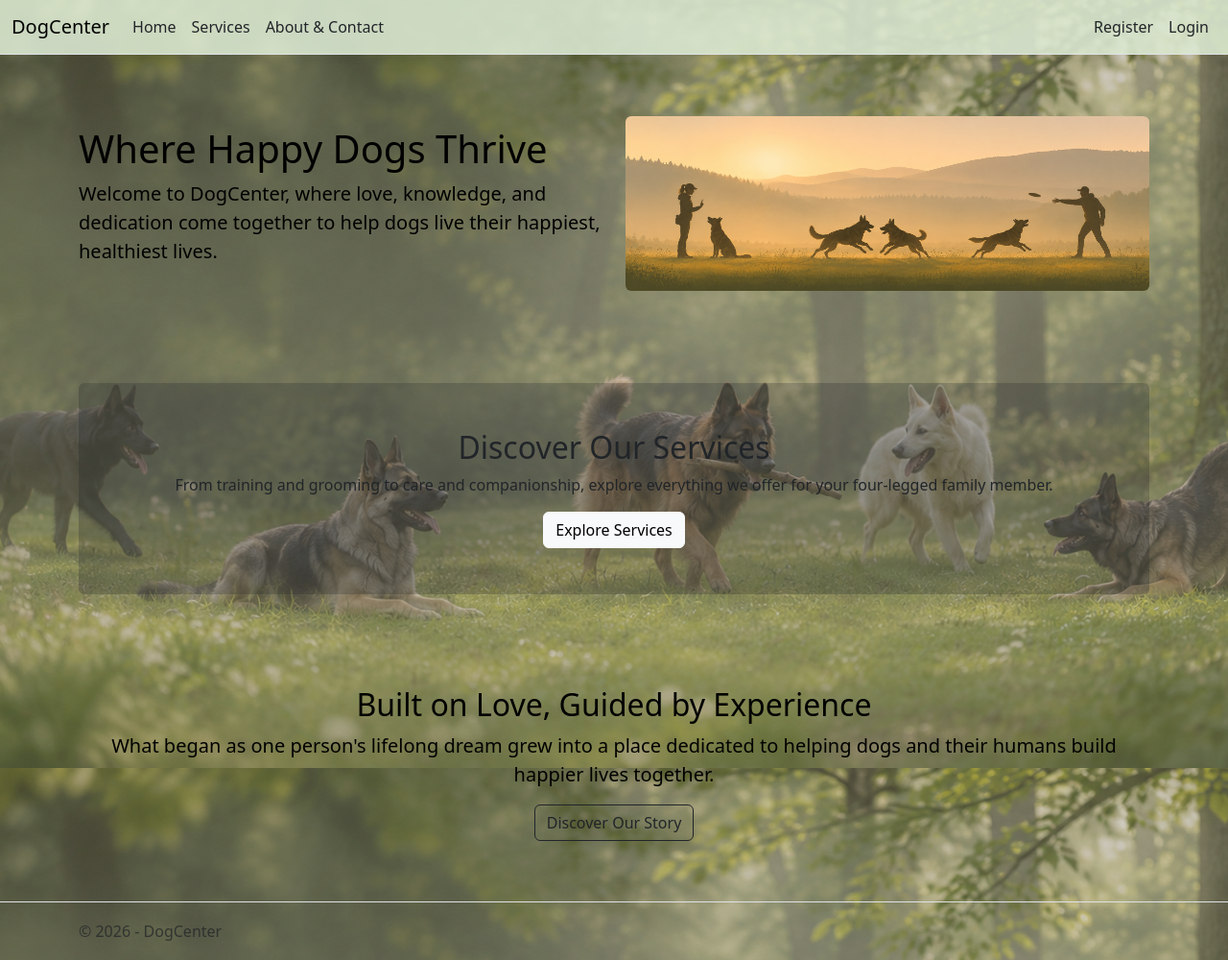
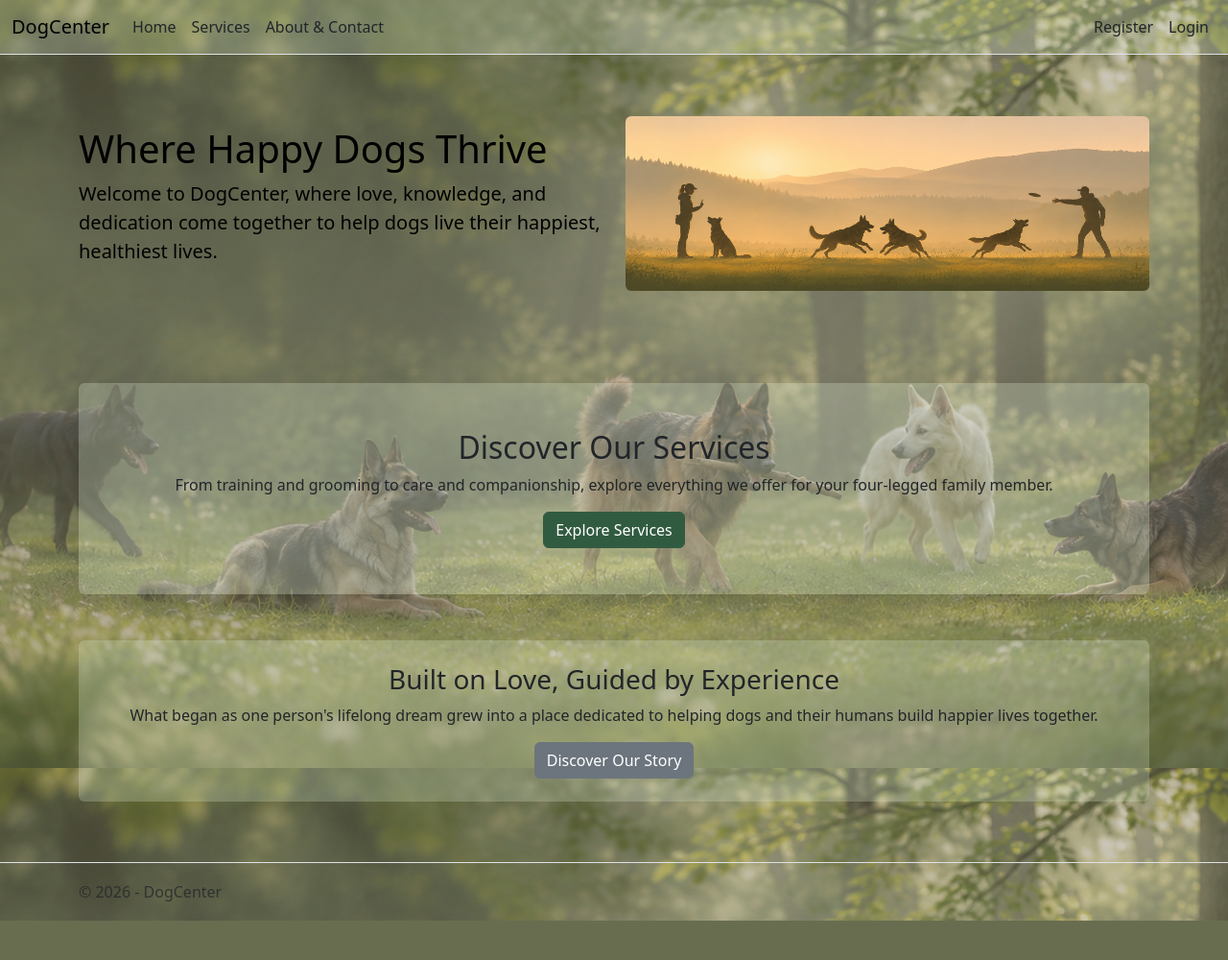
Before and after one commit to cageburns/DogCenterFoundations, an ASP.NET Core app: page / in a window 1280 px wide. Shown: the whole page at 96% size. After the commit the page ends 959 px from the top, so only its background shows below. Run offline with ASP.NET Core 8, Linux system fonts and the light colour scheme; style sheets or scripts are compiled from the project's sources; some libraries are stand-ins or nearby versions.

Commit message:
Update homepage styles and text background opacity

```diff
--- a/DogCenterFoundations/Views/Home/Index.cshtml
+++ b/DogCenterFoundations/Views/Home/Index.cshtml
@@ -19,23 +19,28 @@
 </div>
 
 
-<a asp-controller="Services" asp-action="Index" class="d-block bg-dark bg-opacity-25 text-dark text-center text-decoration-none p-5 my-5 rounded">
+<a asp-controller="Services" asp-action="Index"
+   class="d-block bg-light text-dark text-center text-decoration-none p-5 my-5 rounded shadow-lg">
 
     <h2>Discover Our Services</h2>
     <p>
         From training and grooming to care and companionship, explore everything we offer for your four-legged family member.
     </p>
-    <span class="btn btn-light">Explore Services</span>
+
+    <span class="btn btn-primary">Explore Services</span>
 </a>
 
 
-<div class="text-center py-5">
-    <h2>Built on Love, Guided by Experience</h2>
-    <p class="lead">
+
+
+<div class="text-center bg-light text-dark p-4 my-5 rounded">
+    <h3>Built on Love, Guided by Experience</h3>
+
+    <p>
         What began as one person's lifelong dream grew into a place dedicated to helping dogs and their humans build happier lives together.
     </p>
 
-    <a asp-controller="Home" asp-action="About" class="btn btn-outline-dark">
+    <a asp-controller="Home" asp-action="About" class="btn btn-secondary">
         Discover Our Story
     </a>
 </div>
--- a/DogCenterFoundations/wwwroot/css/site.css
+++ b/DogCenterFoundations/wwwroot/css/site.css
@@ -42,7 +42,7 @@ body {
 
 
 :root {
-    --dc-sage: rgba(220, 234, 211, 0.88);
+    --dc-sage: rgba(220, 234, 211, 0.25);
     --dc-green: #315b40;
     --dc-brown: #754830;
 }
```
